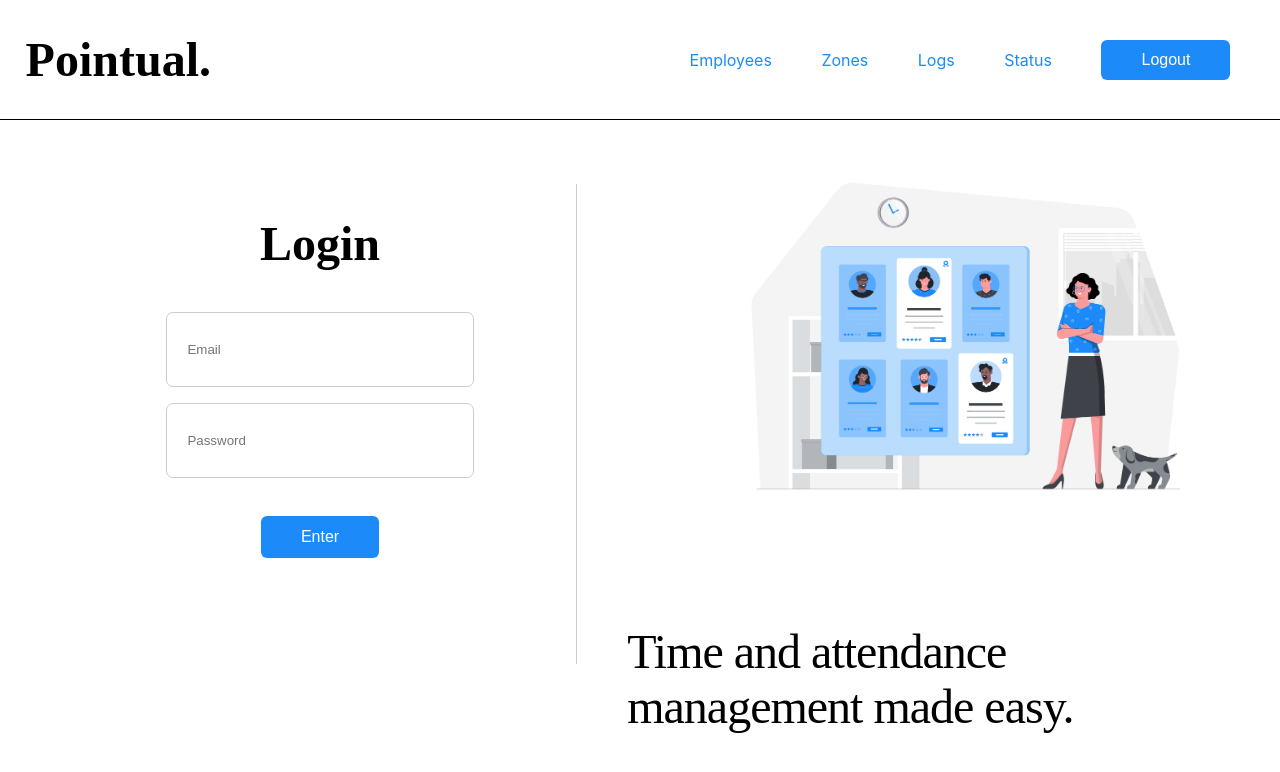
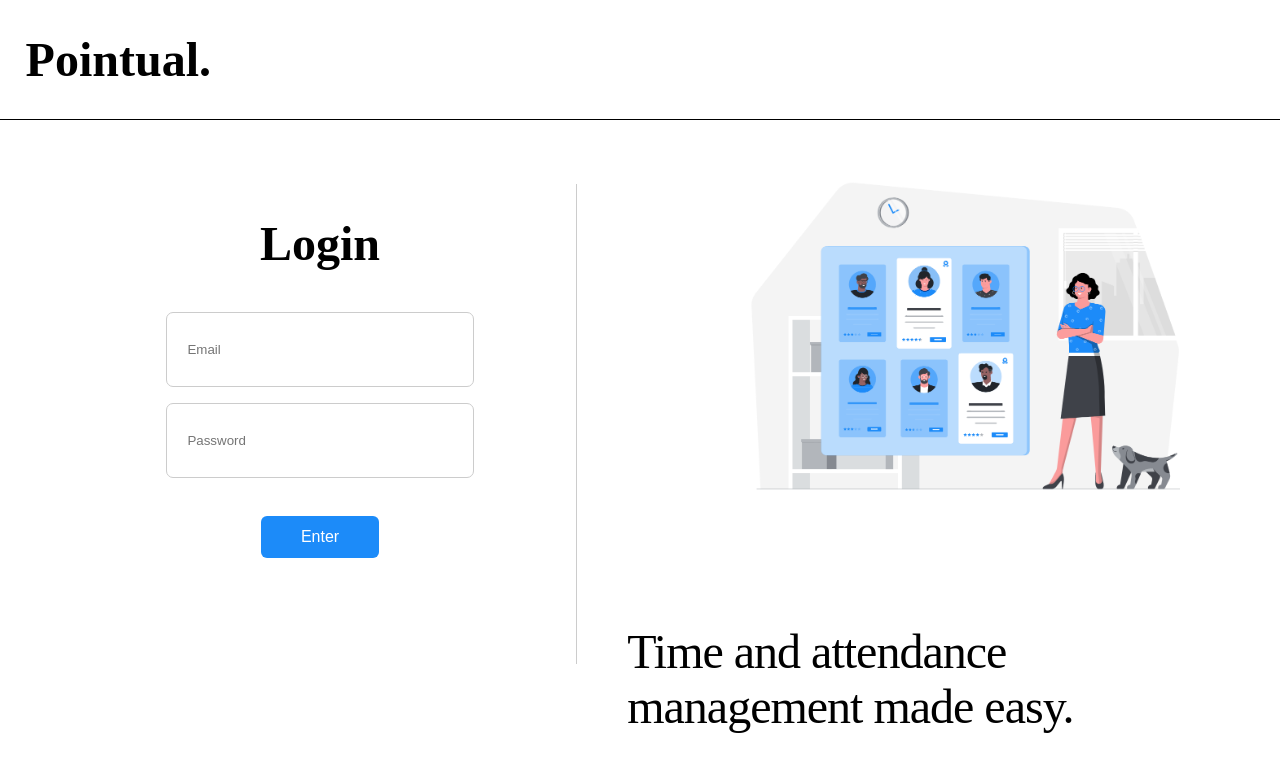
Before and after one commit to ForkingPaths2040/Pointual, a React (Create React App) app in the folder client/: page /login in a window 1280 px wide. Shown: the top 772 px of the page. Built offline with nearby package versions, Linux system fonts and the light colour scheme; no server answers; a web font is replaced by a local one.

Commit message:
Terenary placed on Layout/Navigation/Header to render between state of currentUser

```diff
--- a/client/src/App.js
+++ b/client/src/App.js
@@ -39,6 +39,7 @@ function App() {
 
   return (
     <Navigation
+      currentUser={currentUser}
       handleLogout={handleLogout}>
     <Switch>
         <Route path='/login'>
--- a/client/src/components/Header/Header.jsx
+++ b/client/src/components/Header/Header.jsx
@@ -6,6 +6,8 @@ function Header(props) {
   return (
     <div className='nav-container'>
       <h1 className='extra-bold' id='logo2'>Pointual.</h1>
+      {
+        props.currentUser ?
           <ul className='nav-items'>
             <Link to='/employees'><li>Employees</li></Link>
             <Link to='/employees'><li>Zones</li></Link>
@@ -13,6 +15,9 @@ function Header(props) {
             <Link to='/employees'><li>Status</li></Link>
             <li><button className='button-2' onClick={props.handleLogout}>Logout</button></li>
           </ul>
+          :
+          null
+      }
     </div>
   );
 }
```
Lines whose indentation alone changed are shown as unchanged.
